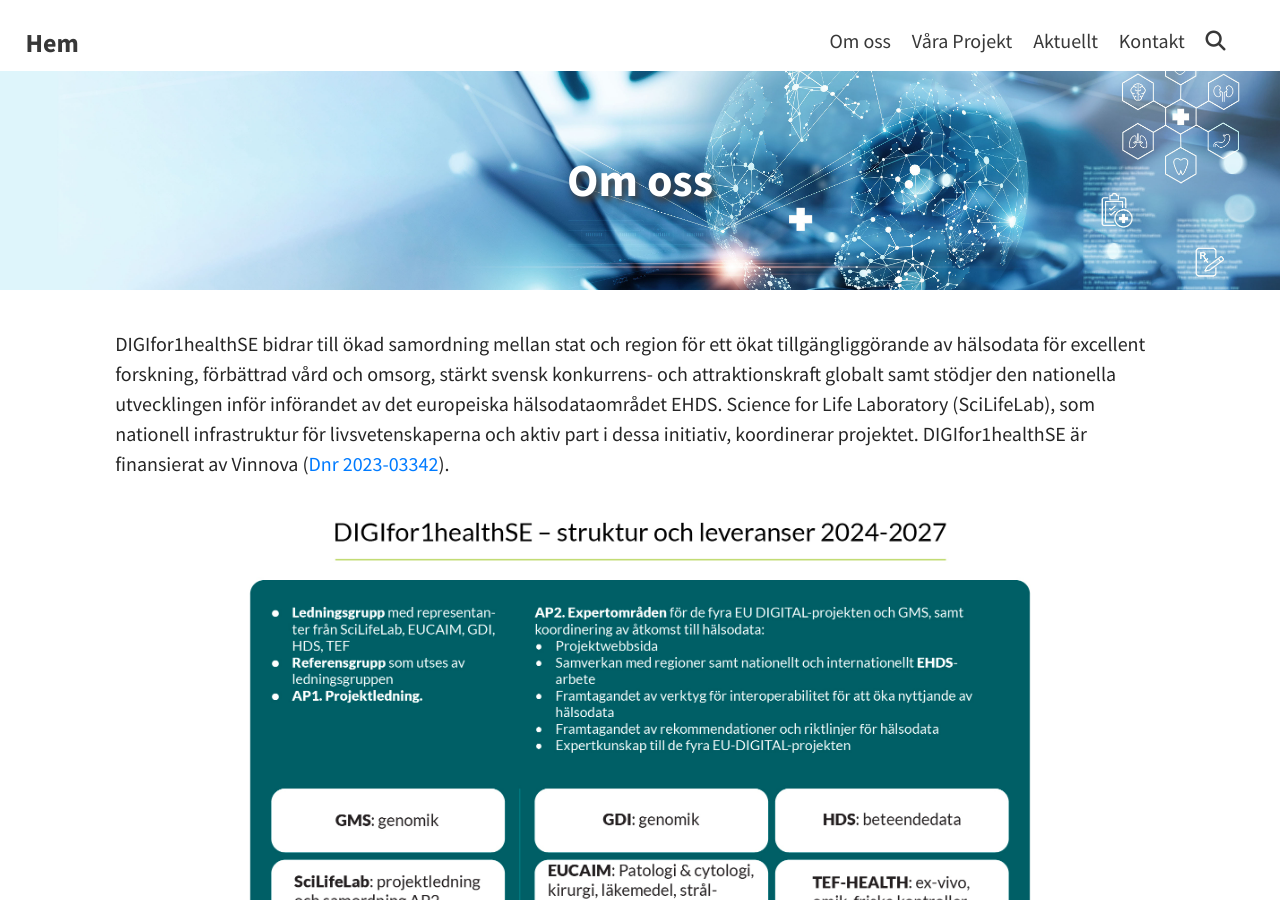
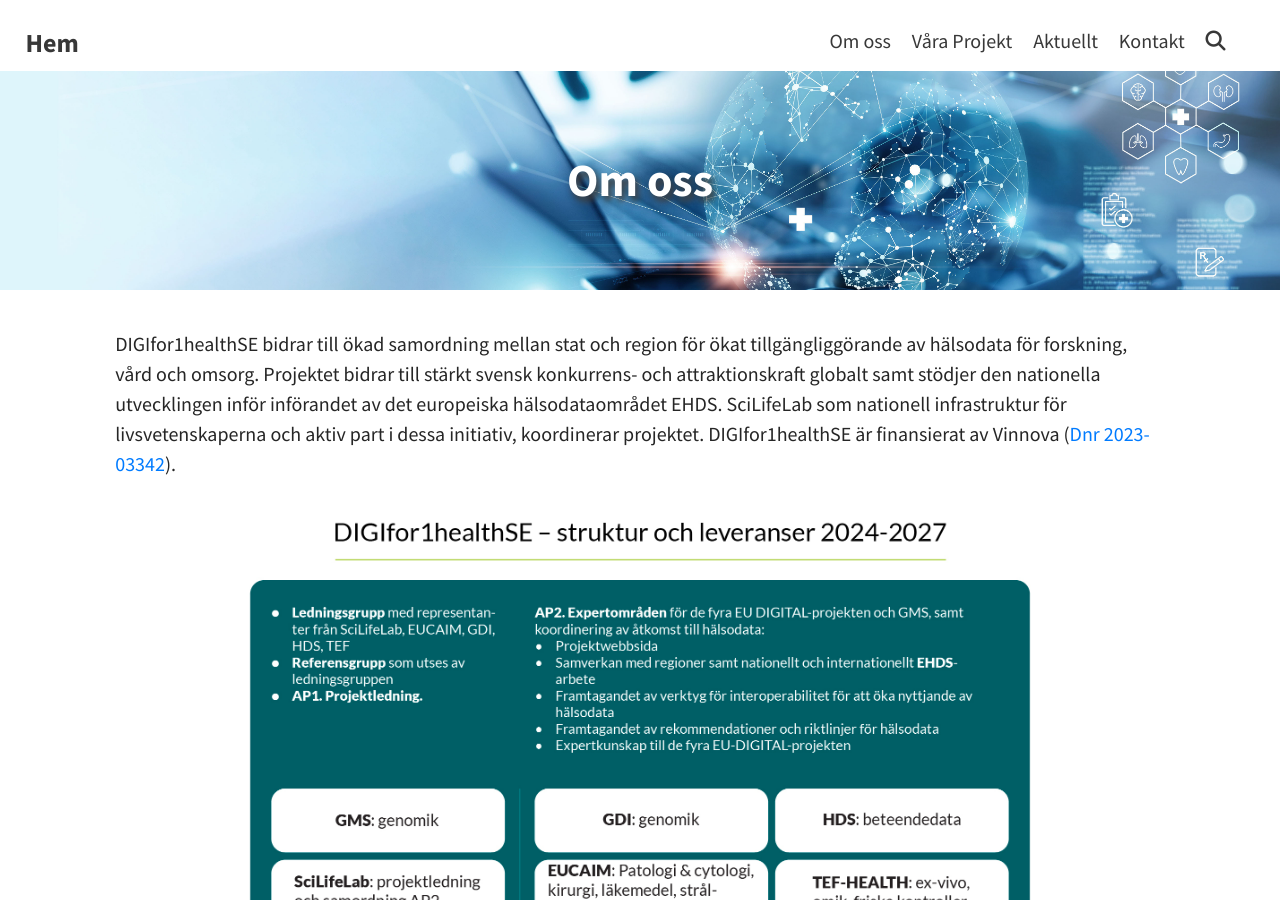
Before and after one commit to ScilifelabDataCentre/DIGIfor1Health_web, a Jekyll site: the page built from pages/about.md, in a window 1280 px wide and 900 px high. Built offline with Jekyll 4.4.1, drawn with Linux system fonts in a browser that asks for light colours; a script that is not in the unit is left out; comment, search, counter and statistics services are not loaded.

Commit message:
Update about.md

```diff
--- a/pages/about.md
+++ b/pages/about.md
@@ -5,7 +5,7 @@ permalink: /about/
 feature-img: "assets/img/pexels/globe_R.jpeg"
 bootstrap: true
 ---
-DIGIfor1healthSE bidrar till ökad samordning mellan stat och region för ett ökat tillgängliggörande av hälsodata för excellent forskning, förbättrad vård och omsorg, stärkt svensk konkurrens- och attraktionskraft globalt samt stödjer den nationella utvecklingen inför införandet av det europeiska hälsodataområdet EHDS. Science for Life Laboratory (SciLifeLab), som nationell infrastruktur för livsvetenskaperna och aktiv part i dessa initiativ, koordinerar projektet. DIGIfor1healthSE är finansierat av Vinnova (<a href="https://www.vinnova.se/p/for-effektivt-och-hallbart-nyttjande-av-halsodata-genom-integrering-av-digital-projekten-och-gms-i-sverige/?_t_id=bg624RHslRuoHiqzodAX4w%3d%3d&_t_uuid=me0KwTSHQ5KfGmS1gVIGjg&_t_q=h%c3%a4lsodata&_t_tags=language%3asv%2csiteid%3a6a0eda26-a5be-4f47-a778-b9393a63f812%2candquerymatch&_t_hit.id=Vinnova_Models_Pages_ProjectPage/_7faa63d5-f0dd-40bc-8f2e-4d96ff23c1c0_sv&_t_hit.pos=2">Dnr 2023-03342</a>).
+DIGIfor1healthSE bidrar till ökad samordning mellan stat och region för ökat tillgängliggörande av hälsodata för forskning, vård och omsorg. Projektet  bidrar till stärkt svensk konkurrens- och attraktionskraft globalt samt stödjer den nationella utvecklingen inför införandet av det europeiska hälsodataområdet EHDS. SciLifeLab som nationell infrastruktur för livsvetenskaperna och aktiv part i dessa initiativ, koordinerar projektet. DIGIfor1healthSE är finansierat av Vinnova (<a href="https://www.vinnova.se/p/for-effektivt-och-hallbart-nyttjande-av-halsodata-genom-integrering-av-digital-projekten-och-gms-i-sverige/?_t_id=bg624RHslRuoHiqzodAX4w%3d%3d&_t_uuid=me0KwTSHQ5KfGmS1gVIGjg&_t_q=h%c3%a4lsodata&_t_tags=language%3asv%2csiteid%3a6a0eda26-a5be-4f47-a778-b9393a63f812%2candquerymatch&_t_hit.id=Vinnova_Models_Pages_ProjectPage/_7faa63d5-f0dd-40bc-8f2e-4d96ff23c1c0_sv&_t_hit.pos=2">Dnr 2023-03342</a>).
 
 <img src="assets/img/DIGIfor1healthSE_strukturV1.jpg" />
 
```
